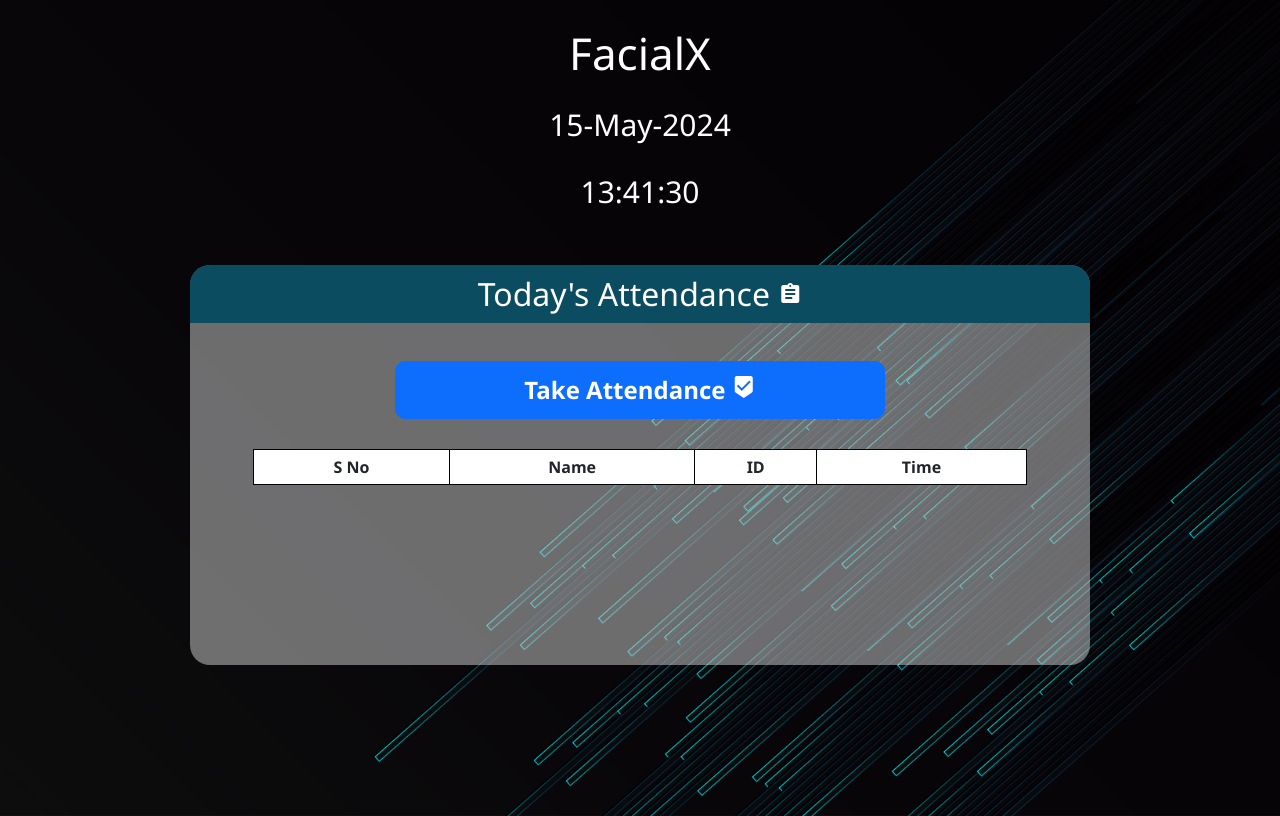
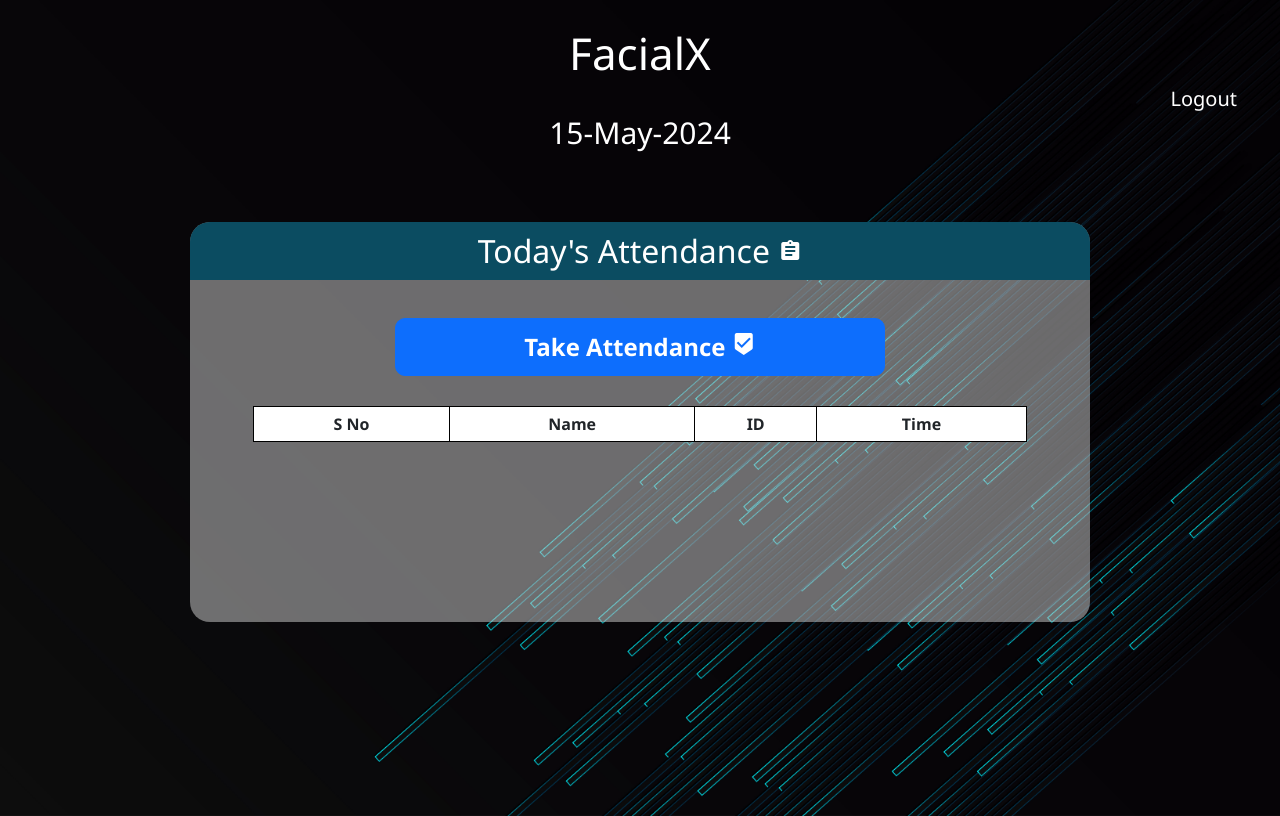
Before and after one commit to NaveenTharak/FacialX, a Flask app: page /main1 in a window 1280 px wide. Run offline with Flask 3, Linux system fonts and the light colour scheme; some libraries are stand-ins or nearby versions.

Commit message:
logout updated

```diff
--- a/templates/home1.html
+++ b/templates/home1.html
@@ -1,16 +1,25 @@
 <!doctype html>
 <html lang="en">
 
-<style type='text/css'>
+<head>
+    <!-- Required meta tags -->
+    <meta charset="utf-8">
+    <meta name="viewport" content="width=device-width, initial-scale=1">
+    <link rel="stylesheet" href="https://fonts.googleapis.com/icon?family=Material+Icons">
+    <link href="https://cdn.jsdelivr.net/npm/bootstrap@5.0.0-beta3/dist/css/bootstrap.min.css" rel="stylesheet"
+        integrity="sha384-eOJMYsd53ii+scO/bJGFsiCZc+5NDVN2yr8+0RDqr0Ql0h+rP48ckxlpbzKgwra6" crossorigin="anonymous">
+    <link rel="stylesheet" href="styles.css">
+
+    <title>Face Recognition Based Attendance System</title>
+
+    <style type="text/css">
         * {
             padding: 0;
             margin: 0;
             font-family: 'Segoe UI', Tahoma, Geneva, Verdana, sans-serif;
         }
 
-
         body {
-        /* background-image: url('https://t3.ftcdn.net/jpg/02/88/80/38/360_F_288803822_0CJ8L3gr6w6nGnUeje6pCllCX7s986xz.jpg'); */
             background-image: url('../static/bgHome1.jpg');
             background-size: cover;
             font-family: sans-serif;
@@ -37,6 +46,7 @@
         tr:nth-child(even) {
             background-color: #dddddd;
         }
+
         .button1 {
             display: inline-block;
             padding: 10px 20px;
@@ -54,52 +64,61 @@
             background-color: #45a049;
         }
 
+        .logout-button {
+            color: white;
+            text-decoration: none;
+            font-size: 20px;
+            padding: 11px;
+        }
+
+        .logout-button:hover {
+            color: red;
+        }
+
+        .header {
+            display: flex;
+            justify-content: center;
+            align-items: center;
+            position: relative;
+        }
+
+        .header .logout-container {
+            position: absolute;
+            right: 20px;
+        }
+
     </style>
-
-
-<head>
-    <!-- Required meta tags -->
-    <meta charset="utf-8">
-    <meta name="viewport" content="width=device-width, initial-scale=1">
-    <link rel="stylesheet" href="https://fonts.googleapis.com/icon?family=Material+Icons">
-
-    <!-- Bootstrap CSS -->
-    <link href="https://cdn.jsdelivr.net/npm/bootstrap@5.0.0-beta3/dist/css/bootstrap.min.css" rel="stylesheet"
-        integrity="sha384-eOJMYsd53ii+scO/bJGFsiCZc+5NDVN2yr8+0RDqr0Ql0h+rP48ckxlpbzKgwra6" crossorigin="anonymous">
-
-    <title>Face Recognition Based Attendance System</title>
 </head>
 
 <body>
-
-    <div class='mt-3 text-center'>
-        <h1 style="width: auto;margin: auto;color: white;padding: 11px;font-size: 44px;">FacialX</h1>
-        <p style="width: auto;margin: auto;color: white;padding: 11px;font-size: 30px;">{{datetoday2}}</p>
-        <p id="realTime" style="width: auto;margin: auto;color: white;padding: 11px;font-size: 30px;">
-
-            <!-- Include JavaScript code -->
-            <script src="{{ url_for('static', filename='script.js') }}"></script>
-        </p>
+    <div class="container-fluid mt-3">
+        <div class="row">
+            <div class="col-12">
+                <div class="header">
+                    <div class="text-center">
+                        <h1 style="color: white; padding: 11px; font-size: 44px;">FacialX</h1>
+                        <p style="color: white; padding: 11px; font-size: 30px;">{{ datetoday2 }}</p>
+                    </div>
+                    <div class="logout-container">
+                        <a href="/logout" class="logout-button">Logout</a>
+                    </div>
+                </div>
+            </div>
+        </div>
     </div>
 
-    {% if mess%}
-    <p class="text-center" style="color: red;font-size: 20px;">{{ mess }}</p>
+    {% if mess %}
+    <p class="text-center" style="color: red; font-size: 20px;">{{ mess }}</p>
     {% endif %}
 
     <div class="row text-center" style="padding: 20px; margin: 20px auto; width: 75%;">
-
-
-
-
         <div class="col"
-            style="border-radius: 20px;padding: 0px; background-color:rgb(211,211,211,0.5);margin:0px 10px 10px 10px;min-height: 400px;">
-            <h2 style="border-radius: 20px 20px 0px 0px;background-color: #0b4c61;color: white;padding: 10px;">Today's
-                Attendance <i class="material-icons">assignment</i></h2>
-            <a style="text-decoration: none;max-width: 300px;" href="/start1">
-                <button
-                    style="font-size: 24px;font-weight: bold;border-radius: 10px;width:490px;padding: 10px;margin-top: 30px;margin-bottom: 30px;"
-                    type='submit' class='btn btn-primary'>Take Attendance <i
-                        class="material-icons">beenhere</i></button>
+            style="border-radius: 20px; padding: 0px; background-color: rgba(211, 211, 211, 0.5); margin: 0px 10px 10px 10px; min-height: 400px;">
+            <h2 style="border-radius: 20px 20px 0px 0px; background-color: #0b4c61; color: white; padding: 10px;">
+                Today's Attendance <i class="material-icons">assignment</i></h2>
+            <a style="text-decoration: none; max-width: 300px;" href="/start1">
+                <button style="font-size: 24px; font-weight: bold; border-radius: 10px; width: 490px; padding: 10px; margin-top: 30px; margin-bottom: 30px;"
+                    type="submit" class="btn btn-primary">Take Attendance <i class="material-icons">beenhere</i></button>
             </a>
             <table style="background-color: white;">
                 <tr>
@@ -109,7 +128,6 @@
                     <td><b>Time</b></td>
                 </tr>
                 {% if l %}
-
                 {% for i in range(l) %}
                 <tr>
                     <td>{{ i+1 }}</td>
@@ -120,17 +138,12 @@
                 {% endfor %}
                 {% endif %}
             </table>
-
+        </div>
     </div>
 
-
-
-        <!-- <a href="{{ url_for('listusers') }}" class="button1">View List of Users</a> -->
-
-        <!-- <a href="/listusers" class="button1">View List of Users</a> -->
-
-    </div>
-
+    <script src="https://code.jquery.com/jquery-3.5.1.slim.min.js"></script>
+    <script src="https://cdn.jsdelivr.net/npm/@popperjs/core@2.9.2/dist/umd/popper.min.js"></script>
+    <script src="https://stackpath.bootstrapcdn.com/bootstrap/4.5.2/js/bootstrap.min.js"></script>
 </body>
 
 </html>
```
Also changed, not shown: templates/home.html (+51 -38 lines). Lines whose indentation alone changed are shown as unchanged.
